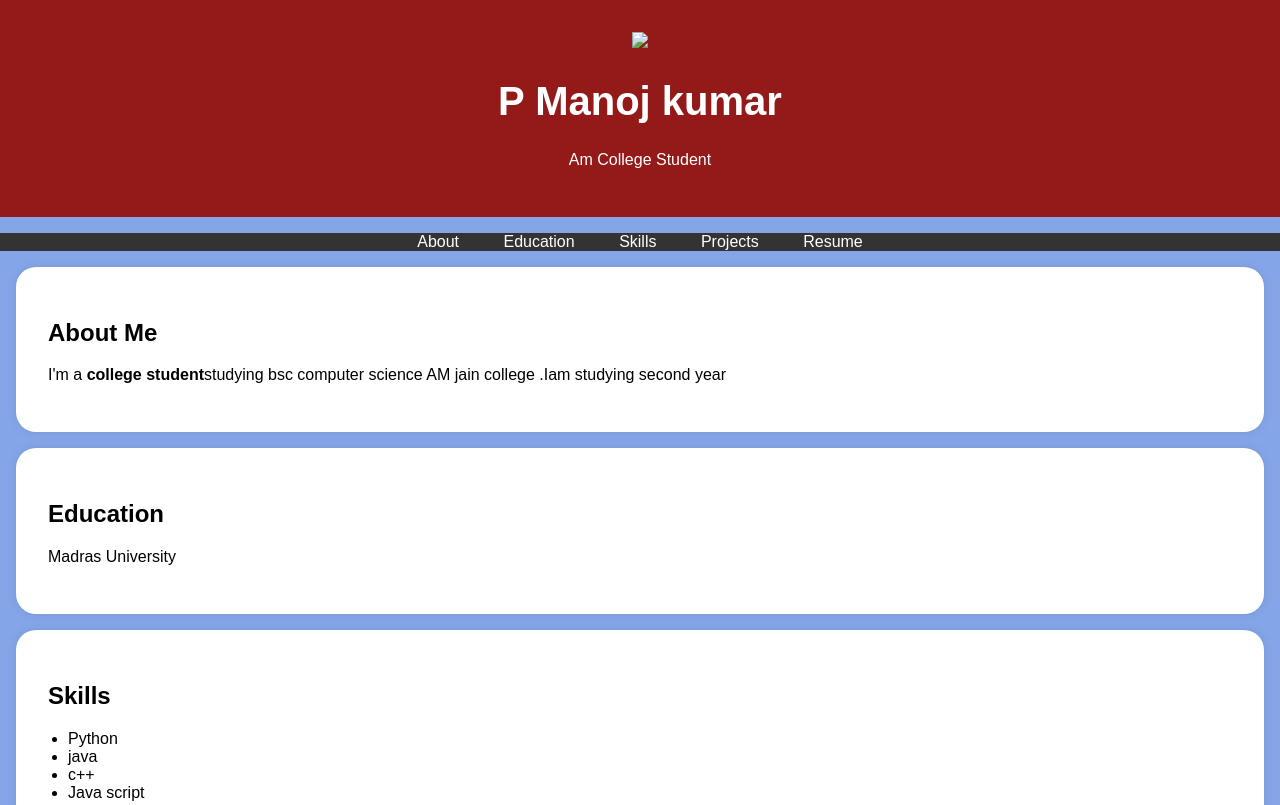
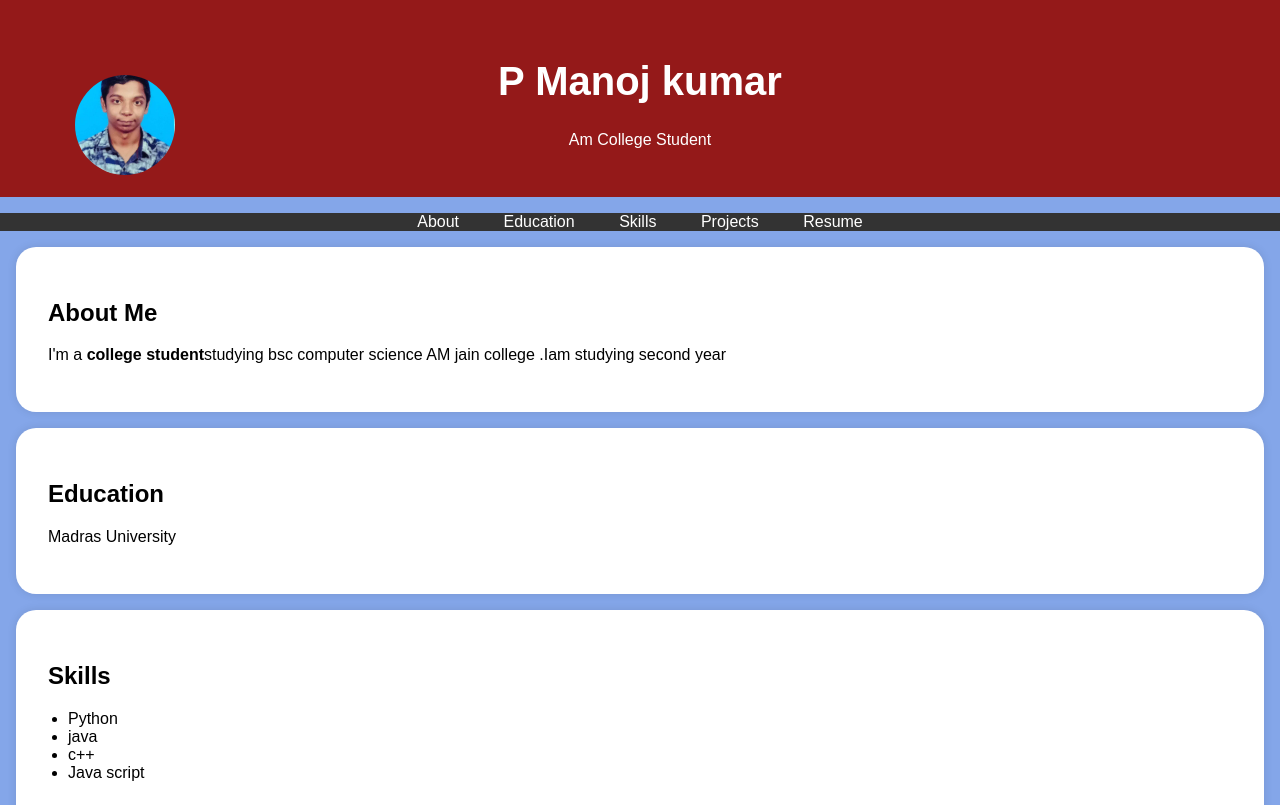
Before and after one commit to pmanojkumar12/digital-portfolio, a plain HTML site: page index.html in a window 1280 px wide. Shown: the top 805 px of the page. Drawn offline with Linux system fonts and the light colour scheme.

Commit message:
index.html

```diff
--- a/index.html
+++ b/index.html
@@ -95,7 +95,7 @@
     <header>
         <div class="header-content">
             <!-- Add your profile picture here -->
-            <img src=alt="pic.jpeg"class="profile-picture">
+            <img src="pic.jpeg" alt="manoj image" class="profile-picture">
             <h1>P Manoj kumar</h1>
             <p>Am College Student</p>
         </div>
```
